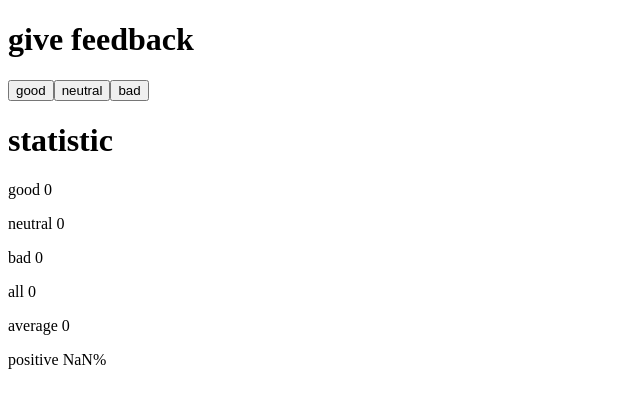
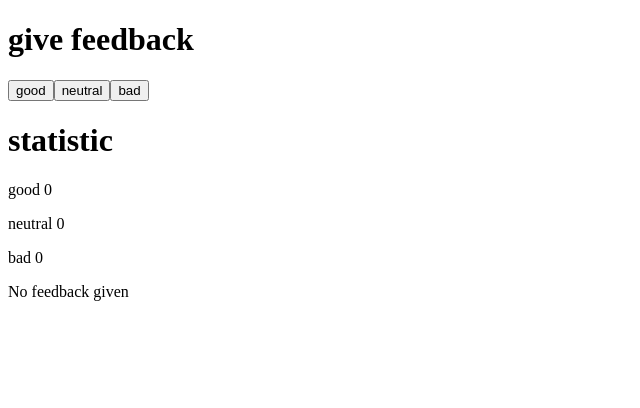
Before and after one commit to dhandiyy/full-stack-open, a React (Vite) app in the folder part1/: page / in a window 1280 px wide. Shown: the top 408 px of the page, without its empty margins (0-640 px from the left). Built offline with nearby package versions, Linux system fonts and the light colour scheme.

Commit message:
finished exercise 1.8 and 1.9

```diff
--- a/part1/src/App.jsx
+++ b/part1/src/App.jsx
@@ -1,6 +1,23 @@
 import { useState } from 'react'
 
 const Button = ({eventHandler, text}) => <button onClick={eventHandler}>{text}</button>
+
+const Statistic = ({total, good, bad}) => {
+    if (total === 0){
+        return(
+            <div>
+                <p>No feedback given</p>
+            </div>
+        )
+    }
+    return (
+        <div>
+            <p>all {total}</p>
+            <p>average {good - bad / 2}</p>
+            <p>positive {(good / total) * 100}%</p>
+        </div>
+    )
+}
 
 const App = () => {
     const [good, setGood] = useState(0);
@@ -35,9 +52,7 @@ const App = () => {
             <p>good {good}</p>
             <p>neutral {neutral}</p>
             <p>bad {bad}</p>
-            <p>all {total}</p>
-            <p>average {good-bad/2}</p>
-            <p>positive {(good/total)*100}%</p>
+            <Statistic total={total} good={good} bad={bad}/>
         </div>
     )
 }
```
